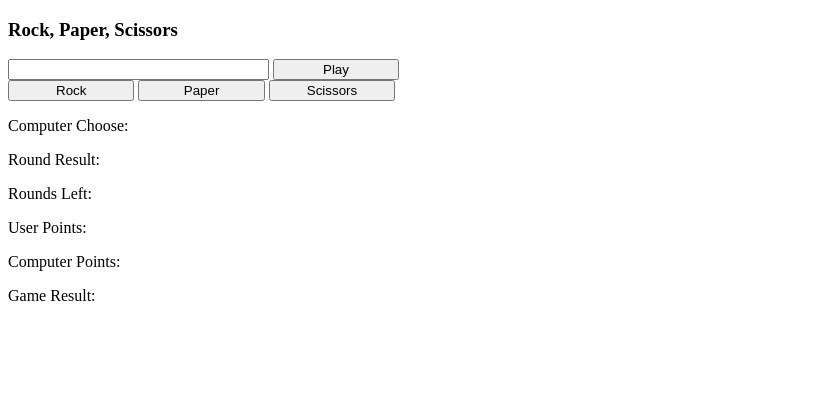
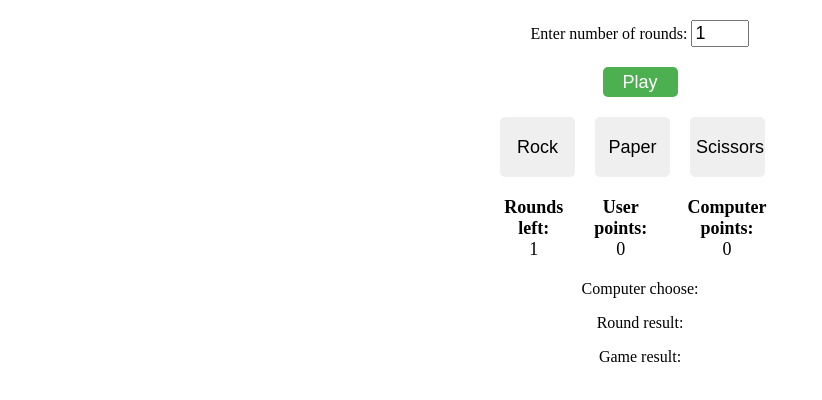
Before and after one commit to acciojob/rock-paper-scissors-Hussain-ksmd, a website: page main.html in a window 1280 px wide. Both pictures are taken after a click on the button "Play". Shown: the whole page, without its empty margins (0-822 px from the left). Drawn offline with Linux system fonts and the light colour scheme.

Commit message:
created a submission

```diff
--- a/main.html
+++ b/main.html
@@ -9,24 +9,39 @@
 
 <body>
 
+	<div id="game">
+  <div id="input-container">
+    <label for="game-number">Enter number of rounds:</label>
+    <input type="number" id="game-number" min="1" value="1">
+  </div>
+  <button id="play-game">Play</button>
+  <div id="game-container" style="display: none;">
+    <div id="choices">
+      <button data-ns-test="rock">Rock</button>
+      <button data-ns-test="paper">Paper</button>
+      <button data-ns-test="scissors">Scissors</button>
+    </div>
+    <div id="score">
+      <div>
+        <p>Rounds left:</p>
+        <p data-ns-test="rounds-left">0</p>
+      </div>
+      <div>
+        <p>User points:</p>
+        <p data-ns-test="user-points">0</p>
+      </div>
+      <div>
+        <p>Computer points:</p>
+        <p data-ns-test="computer-points">0</p>
+      </div>
+    </div>
+    <p data-ns-test="computer-choose">Computer choose:</p>
+    <p data-ns-test="round-result">Round result:</p>
+    <p data-ns-test="game-result">Game result:</p>
+  </div>
+</div>
 
-	<body>
-	  <h3>Rock, Paper, Scissors</h3>
-	  <input type="number" data-ns-test="game-number" id="input">
-	  <button data-ns-test="play-game" id="play-game" onclick="playGame()">Play</button>
-	  <div>
-		<button data-ns-test="rock" id="rock" onclick="select('rock')">Rock</button>
-		<button data-ns-test="paper" id="paper" onclick="select('paper')">Paper</button>
-		<button data-ns-test="scissors" id="scissors" onclick="select('scissors')">Scissors</button>
-	  </div>
-	  <div>
-		<p>Computer Choose: <span data-ns-test="computer-choose" id="computer-choose"></span></p>
-		<p>Round Result: <span data-ns-test="round-result" id="round-result"></span></p>
-		<p>Rounds Left: <span data-ns-test="rounds-left" id="rounds-left"></span></p>
-		<p>User Points: <span data-ns-test="user-points" id="user-points"></span></p>
-		<p>Computer Points: <span data-ns-test="computer-points" id="computer-points"></span></p>
-		<p>Game Result: <span data-ns-test="game-result" id="game-result"></span></p>
-	  </div>
+
 	</body>
 	</html>
 	<!-- the entire body must be written by student -->
--- a/script.js
+++ b/script.js
@@ -1,49 +1,51 @@
-//your code here
-let computerChoose;
-let turnsLeft;
-let userPoints = 0;
-let computerPoints = 0;
+const gameNumberInput = document.getElementById("game-number");
+const playButton = document.getElementById("play-game");
+const gameContainer = document.getElementById("game-container");
+const choices = document.querySelectorAll("[data-ns-test='rock'], [data-ns-test='paper'], [data-ns-test='scissors']");
+const roundsLeft = document.querySelector("[data-ns-test='rounds-left']");
+const userPoints = document.querySelector("[data-ns-test='user-points']");
+const computerPoints = document.querySelector("[data-ns-test='computer-points']");
+const computerChoose = document.querySelector("[data-ns-test='computer-choose']");
+const roundResult = document.querySelector("[data-ns-test='round-result']");
+const gameResult = document.querySelector("[data-ns-test='game-result']");
 
-function playGame() {
-  turnsLeft = document.querySelector('#input').value;
-  document.querySelector('#rounds-left').textContent = turnsLeft;
+let gameNumber = null;
+let userChoice = null;
+let computerChoice = null;
+
+window.computerChoose = function() {
+  return Math.floor(Math.random() * 3);
+};
+
+playButton.addEventListener("click", function() {
+  gameNumber = gameNumberInput.value;
+  gameContainer.style.display = "block";
+  roundsLeft.innerText = gameNumber;
+});
+
+for (let choice of choices) {
+  choice.addEventListener("click", function() {
+    userChoice = this.innerText.toLowerCase();
+    computerChoice = ["rock", "paper", "scissors"][window.computerChoose()];
+    computerChoose.innerText = `Computer choose: ${computerChoice}`;
+    if (userChoice === computerChoice) {
+      roundResult.innerText = "Round result: Tie";
+    } else if (userChoice === "rock" && computerChoice === "scissors" || userChoice === "paper" && computerChoice === "rock" || userChoice === "scissors" && computerChoice === "paper") {
+      roundResult.innerText = "Round result: Won";
+      userPoints.innerText = parseInt(userPoints.innerText) + 1;
+    } else {
+      roundResult.innerText = "Round result: Lose";
+      computerPoints.innerText = parseInt(computerPoints.innerText) + 1;
+    }
+    roundsLeft.innerText = parseInt(roundsLeft.innerText) - 1;
+    if (roundsLeft.innerText === "0") {
+      if (userPoints.innerText > computerPoints.innerText) {
+        gameResult.innerText = "Game result: Won";
+      } else if (userPoints.innerText < computerPoints.innerText) {
+        gameResult.innerText = "Game result: Lose";
+      } else {
+        gameResult.innerText = "Game result: Tie";
+      }
+    }
+  });
 }
-
-function select(userChoose) {
-  turnsLeft--;
-  computerChoose = Math.floor(Math.random() * 3);
-  document.querySelector('#computer-choose').textContent = setComputerChoose();
-  document.querySelector('#rounds-left').textContent = turnsLeft;
-
-  if (userChoose === setComputerChoose()) {
-    document.querySelector('#round-result').textContent = 'Tie';
-  } else if (userChoose === 'rock' && setComputerChoose() === 'scissors' || userChoose === 'paper' && setComputerChoose() === 'rock' || userChoose === 'scissors' && setComputerChoose() === 'paper') {
-    document.querySelector('#round-result').textContent = 'Won';
-    userPoints++;
-    document.querySelector('#user-points').textContent = userPoints;
-  } else {
-    document.querySelector('#round-result').textContent = 'Lose';
-    computerPoints++;
-    document.querySelector('#computer-points').textContent = computerPoints;
-  }
-
-  if (turnsLeft === 0) {
-    if (userPoints > computerPoints) {
-      document.querySelector('#game-result').textContent = 'Won';
-    } else if (userPoints < computerPoints) {
-      document.querySelector('#game-result').textContent = 'Lose';
-    } else {
-      document.querySelector('#game-result').textContent = 'Tie';
-    }
-  }
-}
-
-function setComputerChoose() {
-  if (computerChoose === 0) {
-    return 'rock';
-  } else if (computerChoose === 1) {
-    return 'paper';
-  } else {
-    return 'scissors';
-  }
-}
--- a/styles.css
+++ b/styles.css
@@ -1,45 +1,63 @@
+#game {
+  width: 300px;
+  margin: 0 auto;
+  text-align: center;
+}
 
-/* Your CSS Code here. */
-#input {
-    width: 20%;
+#input-container {
+  margin: 20px 0;
+}
+
+#game-number {
+  width: 50px;
+  font-size: 18px;
 }
 
 #play-game {
-    width: 10%;
+  width: 75px;
+  height: 30px;
+  font-size: 18px;
+  border: none;
+  border-radius: 5px;
+  cursor: pointer;
+  background-color: #4caf50;
+  color: #fff;
 }
 
-  #rock {
-    width: 10%;
+#play-game:hover {
+  background-color: #3e8e41;
 }
 
-  #paper {
-    width: 10%;
+#choices {
+  display: flex;
+  margin: 20px 0;
 }
 
-  #scissors {
-    width: 10%;
+button {
+  width: 75px;
+  height: 60px;
+  font-size: 18px;
+  border: none;
+  border-radius: 5px;
+  margin: 0 10px;
+  cursor: pointer;
 }
 
-  #computer-choose {
-    width: 20%;
+button:hover {
+  background-color: #ddd;
 }
 
-  #round-result {
-    width: 20%;
+#score {
+  display: flex;
+  margin: 20px 0;
+  justify-content: space-around;
 }
 
-  #rounds-left {
-    width: 20%;
+#score p {
+  margin: 0;
+  font-size: 18px;
 }
 
-  #user-points {
-    width: 20%;
+#score p:first-of-type {
+  font-weight: bold;
 }
-
-  #computer-points {
-    width: 20%;
-  }
-
-  #game-result {
-    width: 20%;
-  }
```
Lines whose indentation alone changed are shown as unchanged.
